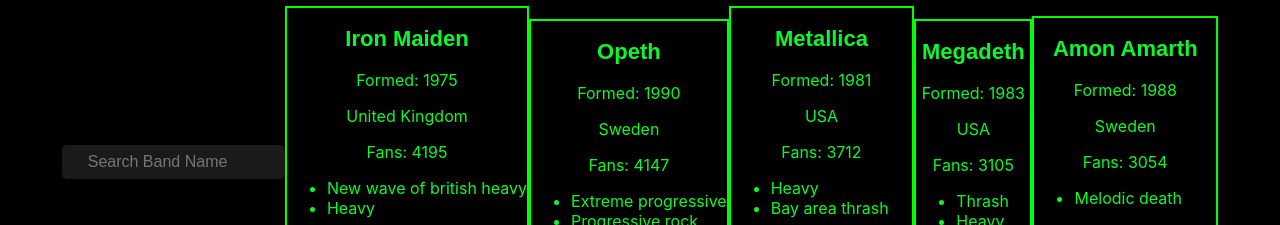
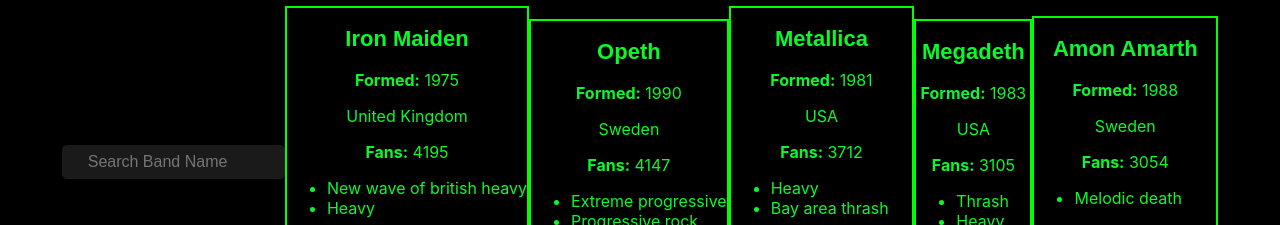
Before and after one commit to alexa-whitney/ACS1320-Bands-Final-Assessment, a React (Create React App) app: page / in a window 1280 px wide. Shown: the part 724-949 px from the top of the page. Built offline with nearby package versions, Linux system fonts and the light colour scheme; a web font is replaced by a local one.

Commit message:
added bold styling to Formed and Fans

```diff
--- a/src/components/Band/Band.js
+++ b/src/components/Band/Band.js
@@ -10,9 +10,9 @@
     return (
         <div className="band">
             <h2>{band_name}</h2>
-            <p>Formed: {formed}</p>
+            <p><strong>Formed:</strong> {formed}</p>
             <p>{origin}</p>
-            <p>Fans: {fans}</p>
+            <p><strong>Fans:</strong> {fans}</p>
             <ul>{styleList}</ul>
             {split === '-' ? <Like /> : <p>Split: {split}</p>}
         </div>
```
